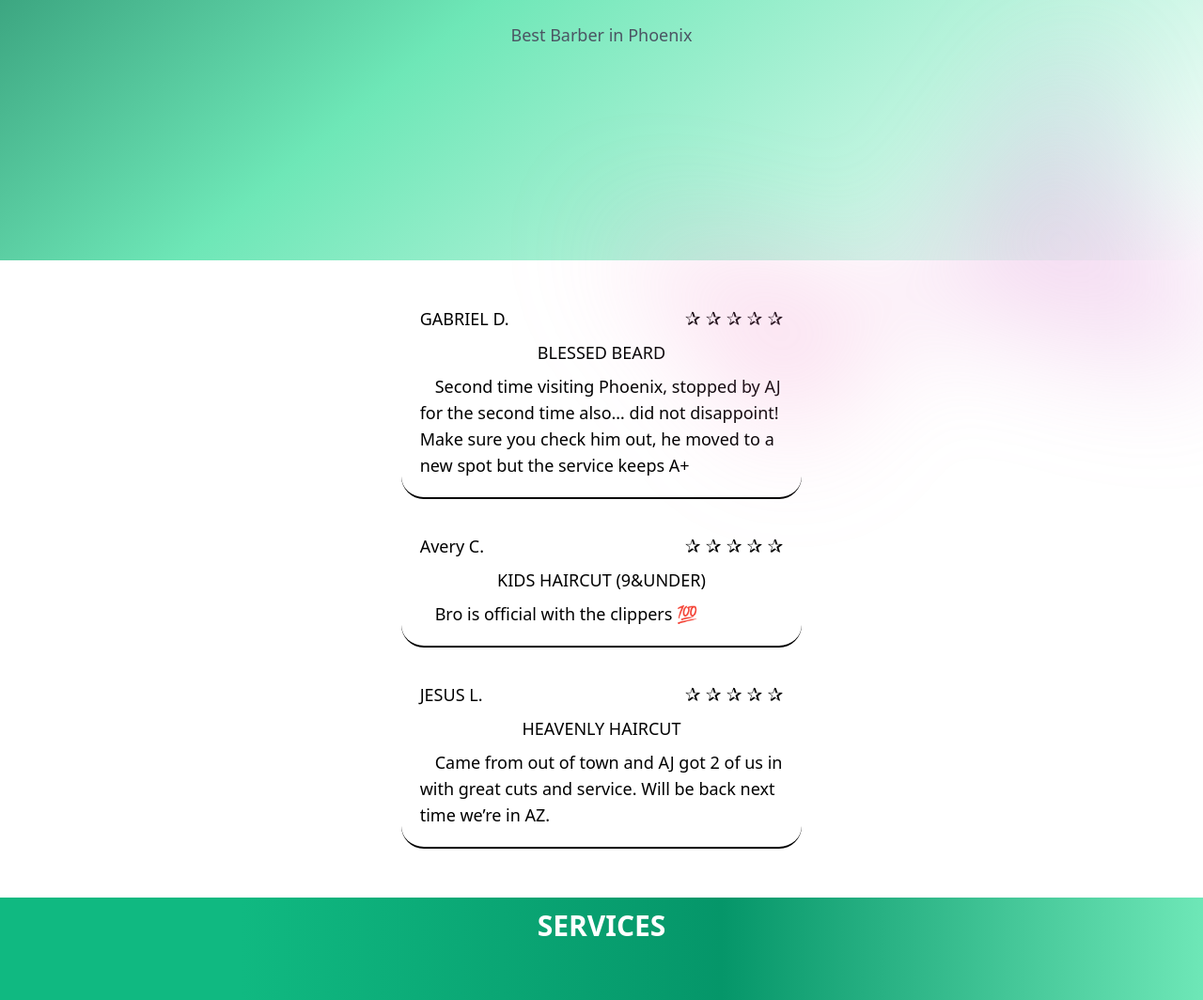
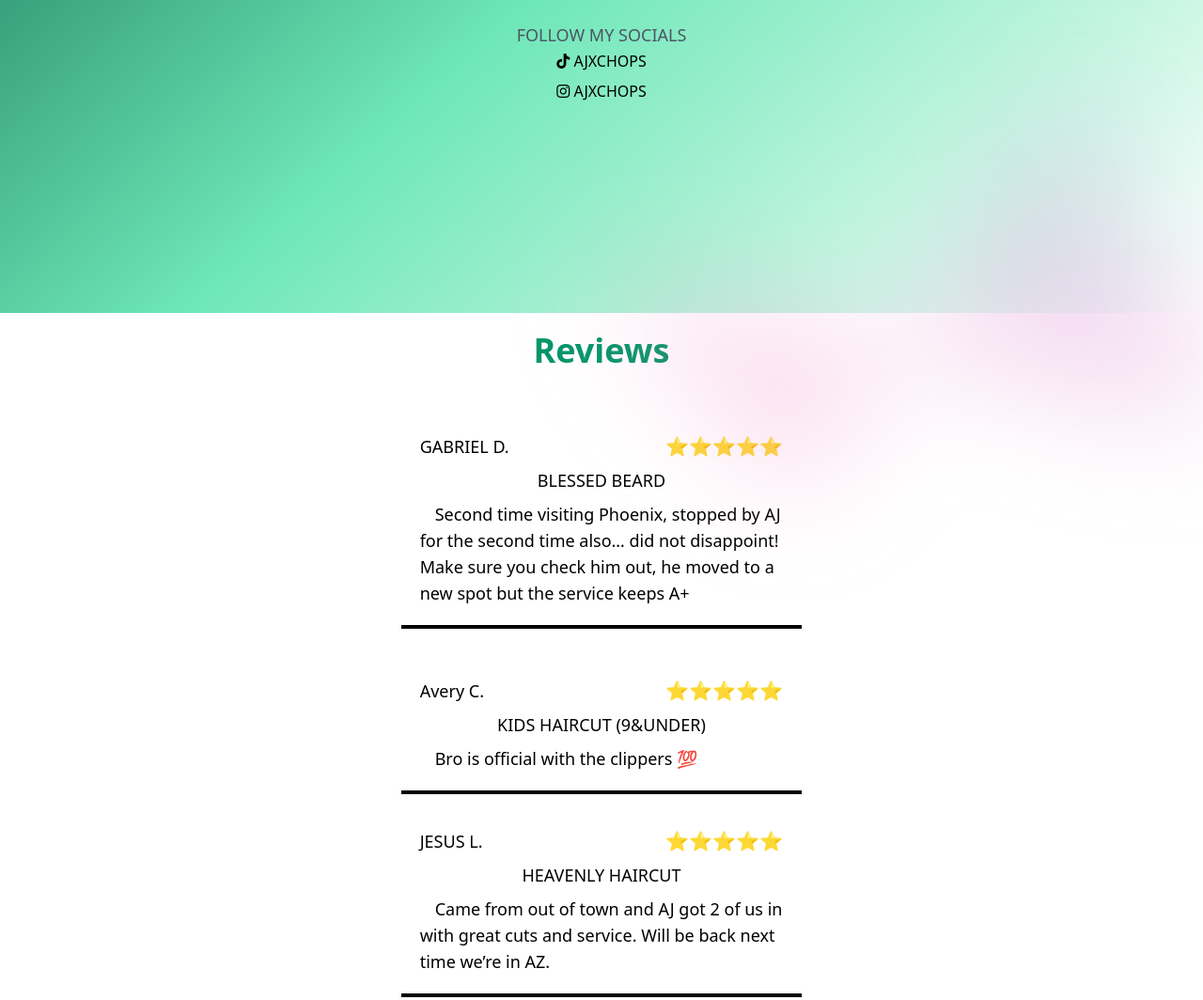
Before and after one commit to Davido1214/AJxChops-website, a plain HTML site: page index.html in a window 1280 px wide. Shown: the part 806-1870 px from the top of the page at 94% size. Drawn offline with nearby package versions, Linux system fonts and the light colour scheme.

Commit message:
changed reviews section and added socials to hero section

```diff
--- a/index.html
+++ b/index.html
@@ -79,7 +79,12 @@
               <h1 class="text-4xl font-bold tracking-tight text-gray-900 sm:text-6xl pb-8 text-white ">AJxCHOPS</h1>
 
               <img id="heroImage" src="" class="rounded-lg border-solid border-2 border-white" alt="Aj Cutting Hair">
-              <p class="mt-6 text-lg leading-8 text-gray-600">Best Barber in Phoenix</p>
+              <p class="mt-6 text-lg leading-8 text-gray-600">FOLLOW MY SOCIALS</p>
+              <ul class="flex grid grid-rows-2 grid-flow-row gap-2 container">
+                <li class="hover:font-bold"><i class="fa-brands fa-tiktok"></i> <a class="hover:text-white" target="_blank" href="https://www.tiktok.com/@ajxchops?is_from_webapp=1&sender_device=pc">AJXCHOPS</a></li>
+                <li class="hover:font-bold"><i class="fa-brands fa-instagram"></i> <a class="hover:text-white" target="_blank" href="https://www.instagram.com/ajxchops/?hl=en">AJXCHOPS</a></li>
+
+              </ul>
 
             </div>
           </div>
@@ -91,15 +96,15 @@
       <!-- end of hero page -->
 
       <!-- Reviews PAGE START -->
-
+      <h2 id="photos" class="py-5 text-4xl font-bold text-emerald-600 text-center w-full ">Reviews </h2>
       <div id="reviews" class="grid grid-cols-1 lg:w-1/3  md:container md:flex-column mx-auto sm:min-w-1 py-1 md:text-lg text-sm ">
 
-        <div class=" border-solid rounded-3xl border-black border-b-2 bg-grey-200 my-2 p-5 grid-row-1 pt-9">
+        <div class=" border-solid rounded-1xl border-black border-b-4 bg-grey-200 my-2 p-5 grid-row-1 pt-9">
           <div class="flex justify-content items-center">
             <!-- REVIEWEES NAMES -->
             <h3 class="text-left w-1/2 ">GABRIEL D.</h3>
             <!-- REVIEWEES RATING -->
-            <span class="text-right w-1/2 text-xl">&#10032; &#10032; &#10032; &#10032; &#10032;</span>
+            <span class="text-right w-1/2 text-xl">  ⭐⭐⭐⭐⭐ </span>
           </div>
           <!-- REVIEWEES ORDER/HAIRCUT -->
           <h3 class="text-center w-full py-2">BLESSED BEARD</h3>
@@ -107,12 +112,12 @@
           <p class="indent-4">Second time visiting Phoenix, stopped by AJ for the second time also… did not disappoint! Make sure you check him out, he moved to a new spot but the service keeps A+</p>
         </div>
 
-        <div class=" border-solid rounded-3xl border-black border-b-2 bg-grey-200 my-2 p-5 grid-row-1 ">
+        <div class="  border-solid rounded-1xl border-black border-b-4 bg-grey-200 my-2 p-5 grid-row-1 pt-9">
           <div class="flex justify-content items-center">
             <!-- REVIEWEES NAMES -->
             <h3 class="text-left w-1/2 ">Avery C.</h3>
             <!-- REVIEWEES RATING -->
-            <span class="text-right w-1/2 text-xl">&#10032; &#10032; &#10032; &#10032; &#10032;</span>
+            <span class="text-right w-1/2 text-xl">⭐⭐⭐⭐⭐</span>
           </div>
           <!-- REVIEWEES ORDER/HAIRCUT -->
           <h3 class="text-center w-full py-2">KIDS HAIRCUT (9&UNDER)</h3>
@@ -120,12 +125,12 @@
           <p class="indent-4">Bro is official with the clippers &#128175;</p>
         </div>
 
-        <div class=" border-solid rounded-3xl border-black border-b-2 bg-grey-200 my-2 p-5 grid-row-1 mb-12">
+        <div class=" border-solid rounded-1xl border-black border-b-4 bg-grey-200 my-2 p-5 grid-row-1 mb-12">
           <div class="flex justify-content items-center">
             <!-- REVIEWEES NAMES -->
             <h3 class="text-left w-1/2 ">JESUS L.</h3>
             <!-- REVIEWEES RATING -->
-            <span class="text-right w-1/2 text-xl">&#10032; &#10032; &#10032; &#10032; &#10032;</span>
+            <span class="text-right w-1/2 text-xl">⭐⭐⭐⭐⭐</span>
           </div>
           <!-- REVIEWEES ORDER/HAIRCUT -->
           <h3 class="text-center w-full py-2">HEAVENLY HAIRCUT</h3>
@@ -139,8 +144,8 @@
 
       <!-- PHOTOS PAGE STARTS -->
       <div class="bg-gradient-to-r from-emerald-500 from-20% via-emerald-600 from-15%  to-emerald-300 min-h-4">
-        <h2 id="photos" class="text-3xl font-bold text-white text-center w-full py-3">SERVICES </h2>
-        <div class="mx-auto px-4 sm:px-6 lg:px-2 py-6 justify-items-start gap-3 grid md:grid-cols-3 grid-cols-1">
+        <h2 id="photos" class="py-5 text-4xl font-bold text-white text-center w-full ">Photos </h2>
+        <div class=" mx-auto px-4 sm:px-6 lg:px-2 py-6 justify-items-start gap-3 grid md:grid-cols-3 grid-cols-1">
 
           <img class="border-2 border-solid rounded-2xl outline outline-emerald-800 hover:outline-white scale-75 hover:scale-100" src="./assets/placeholder.png" alt="placeholder image">
           <img class="border-2 border-solid rounded-2xl outline outline-emerald-800 hover:outline-white scale-75 hover:scale-100" src="./assets/placeholder.png" alt="placeholder image">
@@ -153,9 +158,17 @@
         </div>
       </div>
 
+      <!-- Photos END -->
+
+      <!-- Services START -->
+
+      <div class="bg-gradient-to-r from-emerald-500 from-20% via-emerald-600 from-15%  to-emerald-300 min-h-4">
+        <h2 id="photos" class="py-5 text-4xl font-bold text-white text-center w-full ">Services </h2>
+      </div>
 
 
 
+      <script src="https://kit.fontawesome.com/5cf295cd0d.js" crossorigin="anonymous"></script>
       <script src="./app.js"></script>
 </body>
 </html>
```
